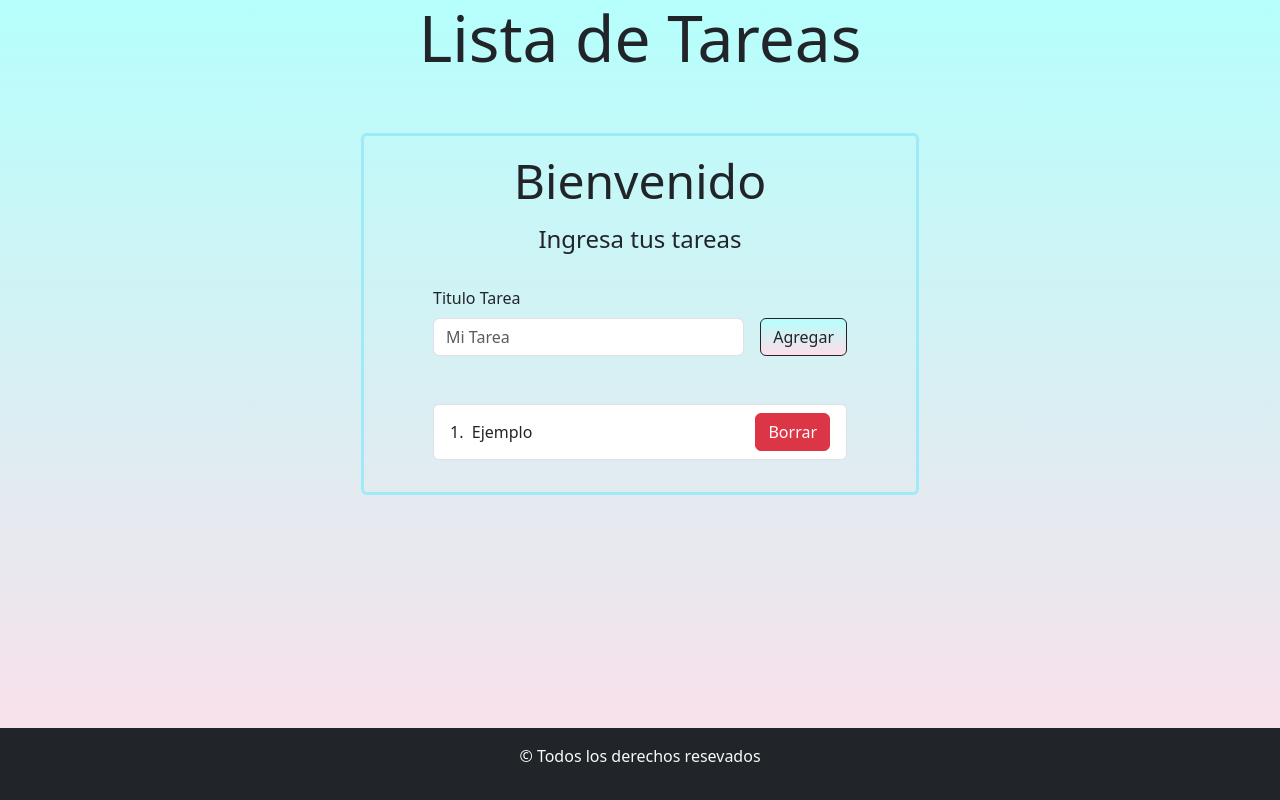
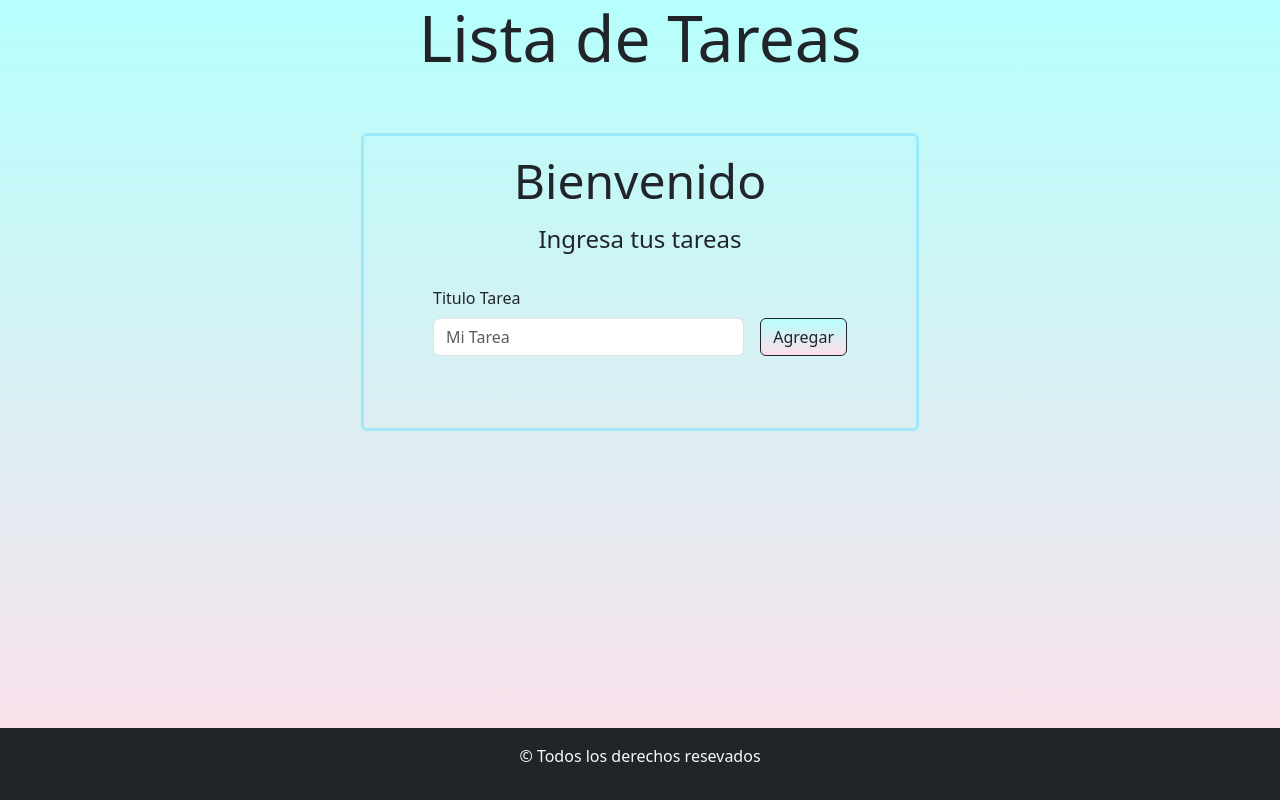
Before and after one commit to mauroarms/tpReactEjer4, a React (Vite) app: page / in a window 1280 px wide. Built offline with nearby package versions, Linux system fonts and the light colour scheme.

Commit message:
Se renderizan las tareas

```diff
--- a/src/components/FormularioTarea.jsx
+++ b/src/components/FormularioTarea.jsx
@@ -35,7 +35,7 @@ const FormularioTarea = () => {
         </Form.Group>
       </Form>
 
-      <ListaTareas></ListaTareas>
+      <ListaTareas arrayTarea={arrayTarea} ></ListaTareas>
     </>
   );
 };
--- a/src/components/ItemLista.jsx
+++ b/src/components/ItemLista.jsx
@@ -1,9 +1,9 @@
 import { ListGroup, Button } from "react-bootstrap";
 
-const ItemLista = () => {
+const ItemLista = ({tarea}) => {
   return (
     <ListGroup.Item as="li" className="mb-2 d-flex align-items-center">
-      &nbsp; Ejemplo
+      &nbsp; {tarea}
       <Button variant="danger" className="ms-auto"> Borrar </Button>
     </ListGroup.Item>
   );
--- a/src/components/ListaTareas.jsx
+++ b/src/components/ListaTareas.jsx
@@ -1,11 +1,12 @@
 import ListGroup from "react-bootstrap/ListGroup";
 import ItemLista from "./ItemLista";
 
-const ListaTareas = () => {
+const ListaTareas = ({ arrayTarea }) => {
   return (
     <ListGroup as="ol" numbered className="mt-5">
-      <ItemLista></ItemLista>
-
+      {arrayTarea.map((tarea, index) => (
+        <ItemLista key={index} tarea={tarea}></ItemLista>
+      ))}
     </ListGroup>
   );
 };
```
